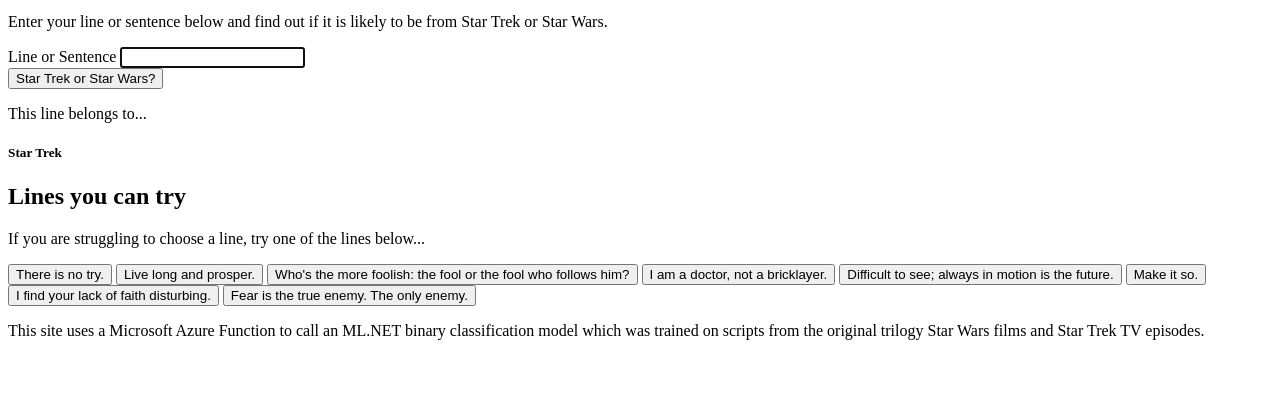
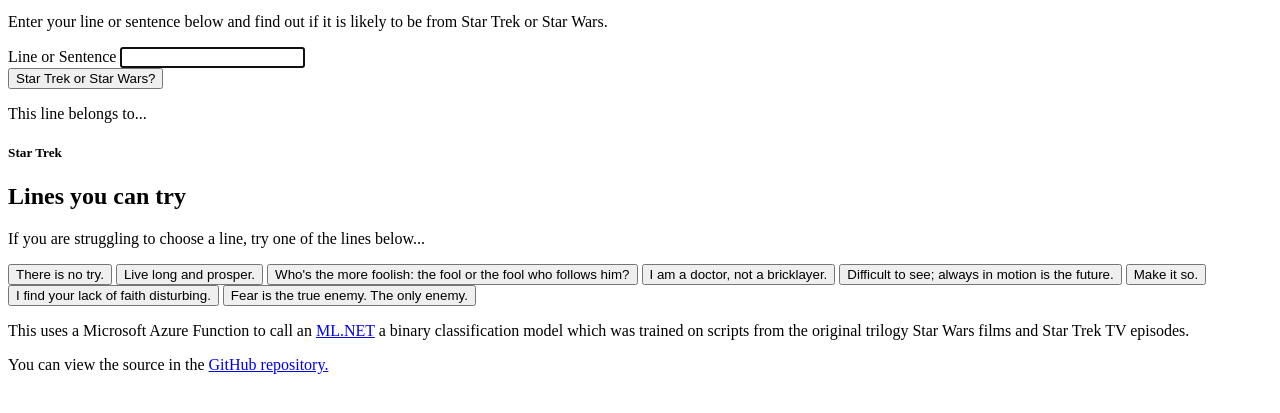
Before and after one commit to jamesuk189/StarTrekOrStarWars, a website: page src/index.html in a window 1280 px wide. Shown: the part 101-514 px from the top of the page. Drawn offline with Linux system fonts and the light colour scheme.

Commit message:
Functional page, with links and README.

```diff
--- a/src/css/styles.css
+++ b/src/css/styles.css
@@ -1,3 +1,10 @@
 @tailwind base;
 @tailwind components;
 @tailwind utilities;
+
+@layer base {
+    a {
+        @apply text-blue-700;
+        @apply hover:underline;
+    }
+}
--- a/src/index.html
+++ b/src/index.html
@@ -70,8 +70,12 @@
     </div>
 
     <div class="mt-6">
-      <p>This site uses a Microsoft Azure Function to call an ML.NET binary classification model which was trained on
+      <p>This uses a Microsoft Azure Function to call an <a
+          href="https://dotnet.microsoft.com/en-us/apps/machinelearning-ai/ml-dotnet">ML.NET</a> a binary classification
+        model which was trained on
         scripts from the original trilogy Star Wars films and Star Trek TV episodes.</p>
+      <p>You can view the source in the <a href="https://github.com/jamesuk189/StarTrekOrStarWars">GitHub
+          repository.</a></p>
     </div>
   </div>
 
```
Also changed, not shown: README.md.
